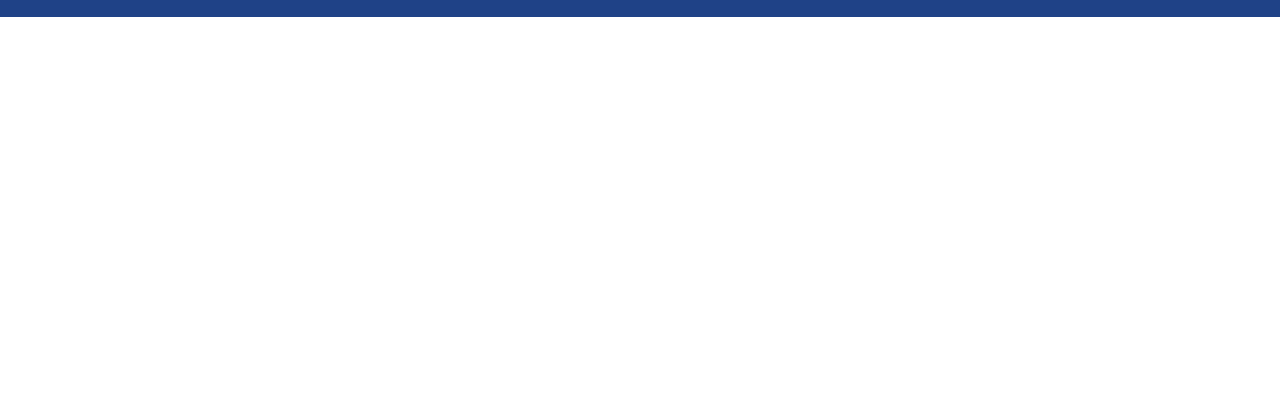
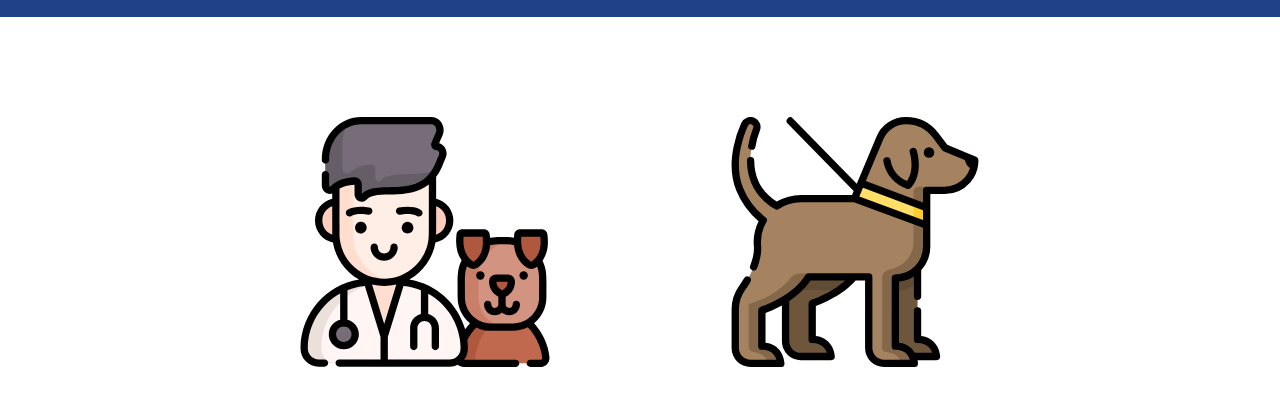
Before and after one commit to IsamDavid/Gestor-de-veterinarias, a plain HTML site: page vistas/tipoderegistro.html in a window 1280 px wide. Shown: the part 163-568 px from the top of the page. Drawn offline with Linux system fonts and the light colour scheme.

Commit message:
Se agregaron las imagenes

```diff
--- a/src/css/tipoderegistro.css
+++ b/src/css/tipoderegistro.css
@@ -6,7 +6,7 @@
 .apartado1{
     background-color: #1f4287;
     height: 180px;}
-}
+
 
 .imag{
     margin-left: 100px;
@@ -15,10 +15,25 @@
 }
 .posicion_logo{
     float: left;
-    margin-left: 100px; padding-top: 10px;
+    padding-top: 10px;
 }
+
+
 
 .elegir_registro{
     background-color: #d6d6d6;
-    height: 520px;
+    height: 200px;
 }
+
+
+.posicion_veterinario{
+    float: left;
+    margin-left: 300px;
+    padding-top: 100px;
+}
+
+.posicion_dueño{
+    float: right;
+    margin-right: 300px;
+    padding-top: 100px;
+}
--- a/vistas/tipoderegistro.html
+++ b/vistas/tipoderegistro.html
@@ -15,8 +15,13 @@
         </div>
     </div>
 
-    <div class="elegir_regitro">
+    <div>
+        <a class="posicion_veterinario" href="">
+            <img src="../src/img/Veterinarios.svg" height="250px"> </a>
 
+
+        <a class="posicion_dueño" href="">
+            <img src="../src/img/dueño_mascota.svg" height="250px"> </a>
     </div>
 
 </body>
```
